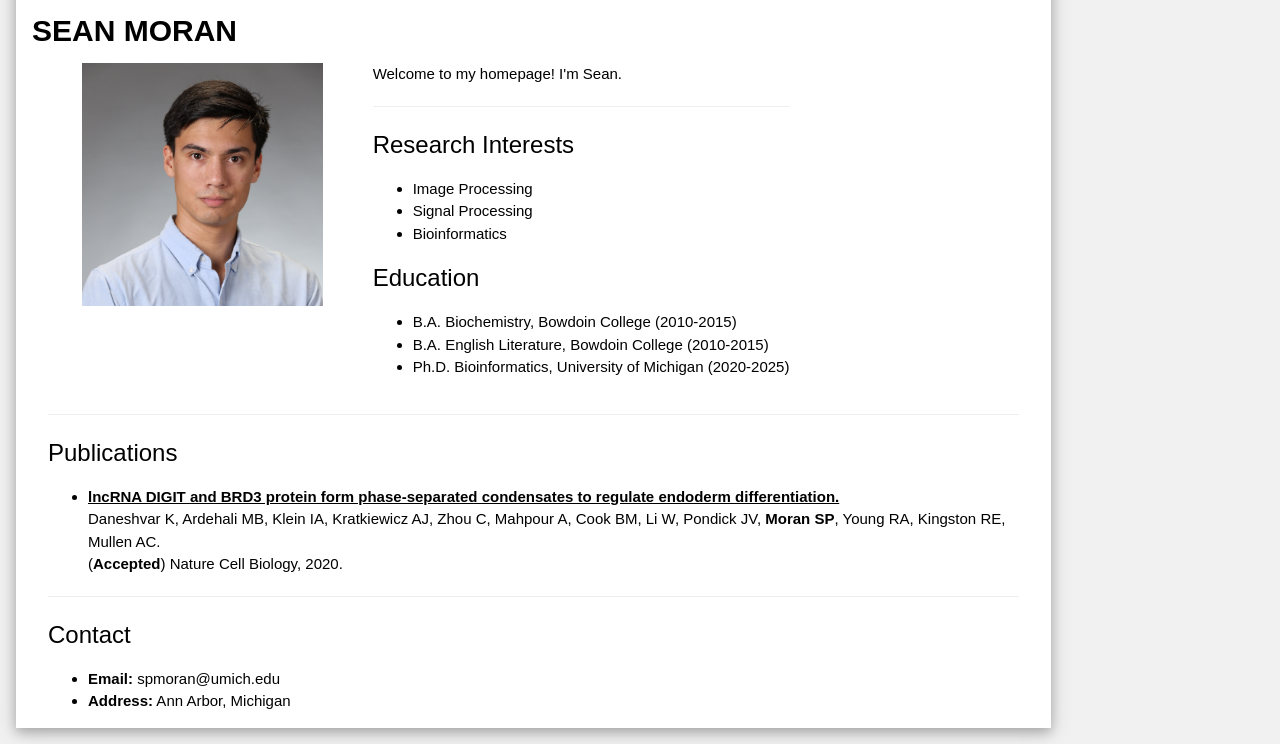
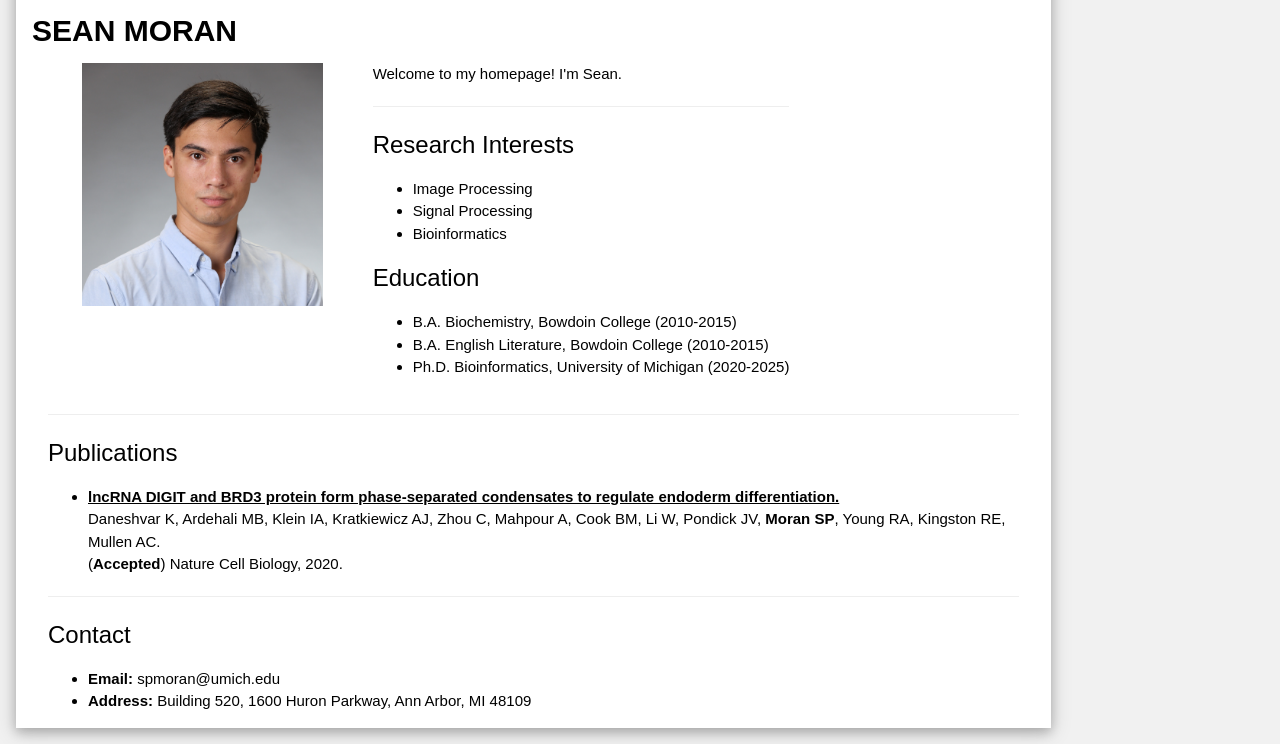
Before and after one commit to seanpatrickmoran/seanpatrickmoran.github.io, a plain HTML site: page index.html in a window 1280 px wide. Shown: the part 794-1538 px from the top of the page. Drawn offline with nearby package versions, Linux system fonts and the light colour scheme.

Commit message:
Update index.html

```diff
--- a/index.html
+++ b/index.html
@@ -69,7 +69,7 @@
              <h3>Contact</h3>
              <ul>
                <li> <Strong>Email:</Strong> spmoran@umich.edu </li>
-               <li> <strong>Address:</strong> Ann Arbor, Michigan </li>
+               <li> <strong>Address:</strong>  Building 520, 1600 Huron Parkway, Ann Arbor, MI 48109 </li>
              </ul>
 
             <!-- <hr> -->
```
